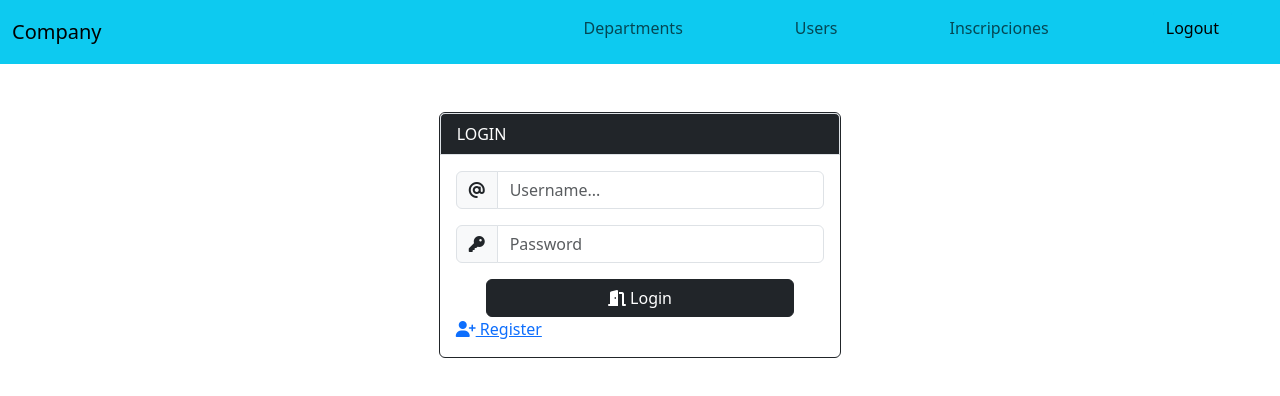
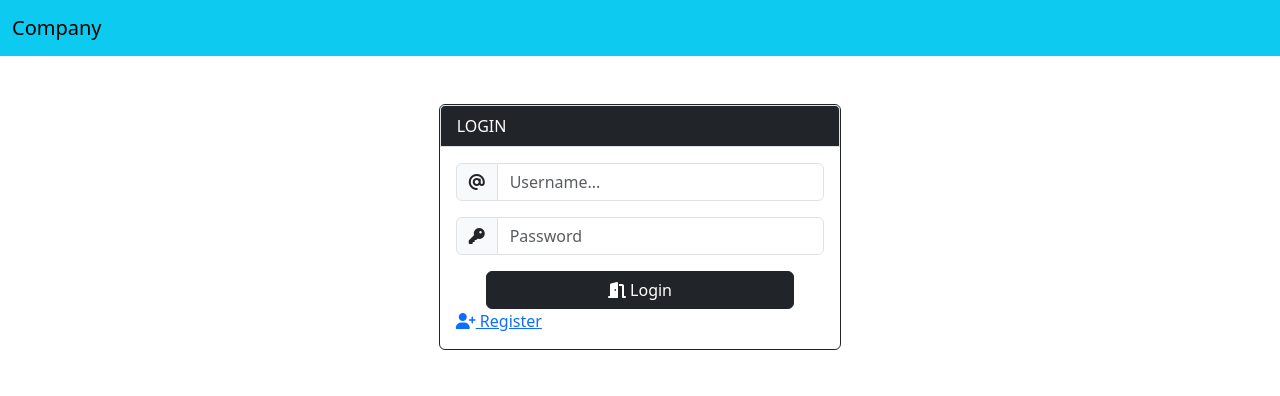
Before and after one commit to PlacidoJungParejo/FrontEnd_Servidor, a React (Vite) app in the folder FrontEnd/: page /login in a window 1280 px wide. Shown: the top 396 px of the page. Built offline with nearby package versions, Linux system fonts and the light colour scheme.

Commit message:
logout y login correcto

```diff
--- a/FrontEnd/src/App.jsx
+++ b/FrontEnd/src/App.jsx
@@ -7,8 +7,8 @@ import Users from "./Views/Users/Index";
 import Login from './Views/Login'
 import Register from './Views/Register'
 import ProtectedRoutes from './Components/ProtectedRoutes'
-import Inscriptions from "./Views/Inscriptions/Index";
-import CreateInscription from "./Views/Inscriptions/Create";
+// import Inscriptions from "./Views/Inscriptions/Index";
+// import CreateInscription from "./Views/Inscriptions/Create";
 
 function App() {
 
@@ -16,8 +16,8 @@ function App() {
     <BrowserRouter>
       <Nav />
       <Routes>
-        <Route path="/inscriptions" element={<Inscriptions />} />
-        <Route path="/inscriptions/create" element={<CreateInscription />} />
+        {/* <Route path="/inscriptions" element={<Inscriptions />} />
+        <Route path="/inscriptions/create" element={<CreateInscription />} /> */}
         <Route path="/login" element={<Login />} />
         <Route path="/register" element={<Register />} />
         <Route element={<ProtectedRoutes />}>
--- a/FrontEnd/src/Components/Nav.jsx
+++ b/FrontEnd/src/Components/Nav.jsx
@@ -1,14 +1,35 @@
-import {Link, useNavigate} from 'react-router-dom';
+import { Link, useNavigate } from 'react-router-dom';
 import storage from '../Storage/storage';
+import axios from 'axios'; // Asegúrate de importar axios
 
 const Nav = () => {
   const go = useNavigate();
-  const logout = async() =>{
-    storage.remove('authToken');
-    storage.remove('authUser');
-    await axios.get('/api/auth/logout',storage.get('authToken'));
-    go('/login')
-  }
+
+  const logout = async () => {
+    try {
+      await axios.post(
+        "http://127.0.0.1:3033/api/v4/users/CSR/logout",
+        {},
+        {
+          headers: {
+            Authorization: `Bearer ${storage.get("authToken")}`,
+            "Content-Type": "application/json"
+          },
+          withCredentials: true
+        }
+      );
+
+      // Eliminar token correctamente
+      storage.remove("authToken");
+      storage.remove("authUser");
+
+      // Redirigir al login
+      go("/login");
+    } catch (error) {
+      console.error("Error en logout:", error);
+    }
+  };
+
   return (
     <nav className='navbar navbar-expand-lg navbar-white bg-info'>
       <div className='container-fluid'>
@@ -17,12 +38,9 @@ const Nav = () => {
           <span className='navbar-toggler-icon'></span>
         </button>
       </div>
-      { !storage.get('authUser') ? (
+      { storage.get('authUser') ? (
         <div className='collapse navbar-collapse' id='nav'>
           <ul className='navbar-nav mx-auto mb-2'>
-            <li className='nav-item px-lg-5 h4'>
-
-            </li>
             <li className='nav-item px-lg-5'>
               <Link to='/' className='nav-link'>Departments</Link>
             </li>
@@ -39,9 +57,9 @@ const Nav = () => {
             </li>
           </ul>
         </div>
-      ) : ''}
+      ) : '' }
     </nav>
-  )
-}
+  );
+};
 
-export default Nav
+export default Nav;
--- a/FrontEnd/src/Views/Login.jsx
+++ b/FrontEnd/src/Views/Login.jsx
@@ -10,14 +10,26 @@ const Login = () => {
   const go = useNavigate();
   const login = async (e) => {
     e.preventDefault();
-    const form = { userName: username, password: password };
+    const form = { username: username, password: password };
+
+    // Depuración: Ver qué se envía al backend
+    console.log("Enviando datos:", form);
+
     const res = await sendRequest('POST', form, '/users/CSR/login', '', false);
-    if (res.status == true) {
-      storage.set('authToken', res.token);
-      storage.set('authUser', res.data);
-      go('/')
+
+    // Depuración: Ver qué responde el backend
+    console.log("Respuesta del backend:", res);
+
+    if (res.data) {
+        console.log("Token recibido:", res.token);  // Verificar si realmente se recibe un token
+        storage.set('authToken', res.token);
+        storage.set('authUser', res.data);
+        go("/login")
+    } else {
+        console.error("Error en login: No se recibió un token");
     }
-  }
+};
+
   return (
     <div className='container-fluid'>
       <div className="row mt-5">
```
